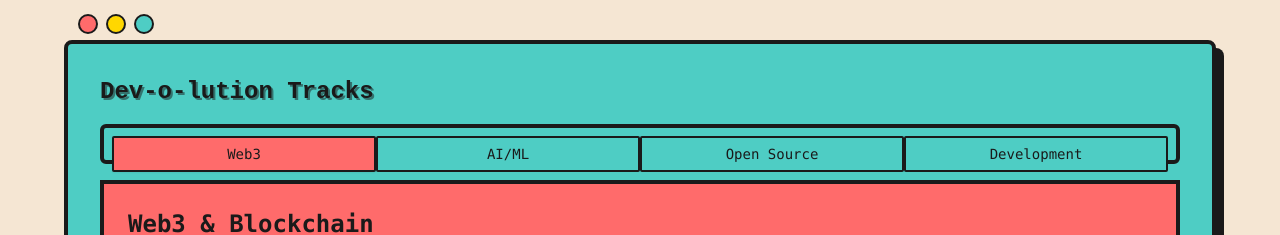
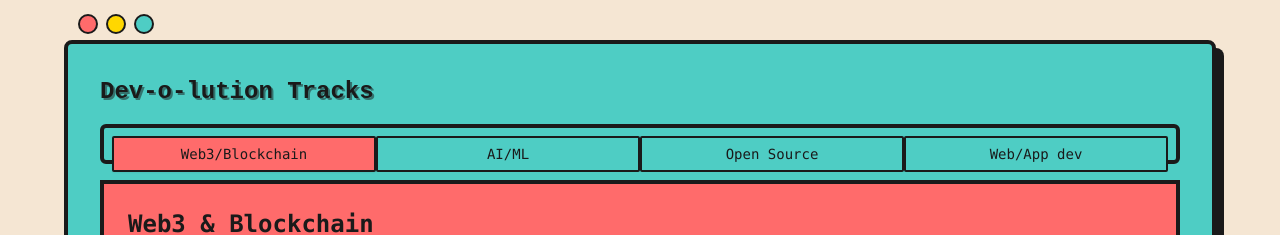
Before and after one commit to gdg-da/devolution, a Next.js app: page / in a window 1280 px wide. Shown: the part 1180-1415 px from the top of the page. Built offline with nearby package versions, Linux system fonts and the light colour scheme; a web font is replaced by a local one.

Commit message:
chore(tracks): replaced names

```diff
--- a/src/components/DevolutionLanding.tsx
+++ b/src/components/DevolutionLanding.tsx
@@ -287,10 +287,10 @@ export default function DevolutionLanding() {
             <section id="tracks">
                 <Tabs defaultValue="web3" className="w-full">
                     <TabsList className="grid w-full grid-cols-2 md:grid-cols-4 bg-[#4ecdc4] p-2 border-4 border-[#1a1a1a] sm:mb-0 mb-[60px]">
-                                <TabsTrigger value="web3" className="data-[state=active]:bg-[#ff6b6b] bg-[#4ecdc4] border-2 border-[#1a1a1a] hover-lift">Web3</TabsTrigger>
+                        <TabsTrigger value="web3" className="data-[state=active]:bg-[#ff6b6b] bg-[#4ecdc4] border-2 border-[#1a1a1a] hover-lift">Web3/Blockchain</TabsTrigger>
                         <TabsTrigger value="ai" className="data-[state=active]:bg-[#ff6b6b] bg-[#4ecdc4] border-2 border-[#1a1a1a] hover-lift">AI/ML</TabsTrigger>
                         <TabsTrigger value="mobile" className="data-[state=active]:bg-[#ff6b6b] bg-[#4ecdc4] border-2 border-[#1a1a1a] hover-lift">Open Source</TabsTrigger>
-                                <TabsTrigger value="iot" className="data-[state=active]:bg-[#ff6b6b] bg-[#4ecdc4] border-2 border-[#1a1a1a] hover-lift">Development</TabsTrigger>
+                        <TabsTrigger value="iot" className="data-[state=active]:bg-[#ff6b6b] bg-[#4ecdc4] border-2 border-[#1a1a1a] hover-lift">Web/App dev</TabsTrigger>
                     </TabsList>
                     <TabsContent value="web3" className="bg-[#ff6b6b] p-6 mt-4 border-4 border-[#1a1a1a] slide-in-animation">
                         <h3 className="text-2xl font-bold mb-4">Web3 & Blockchain</h3>
```
Lines whose indentation alone changed are shown as unchanged.
